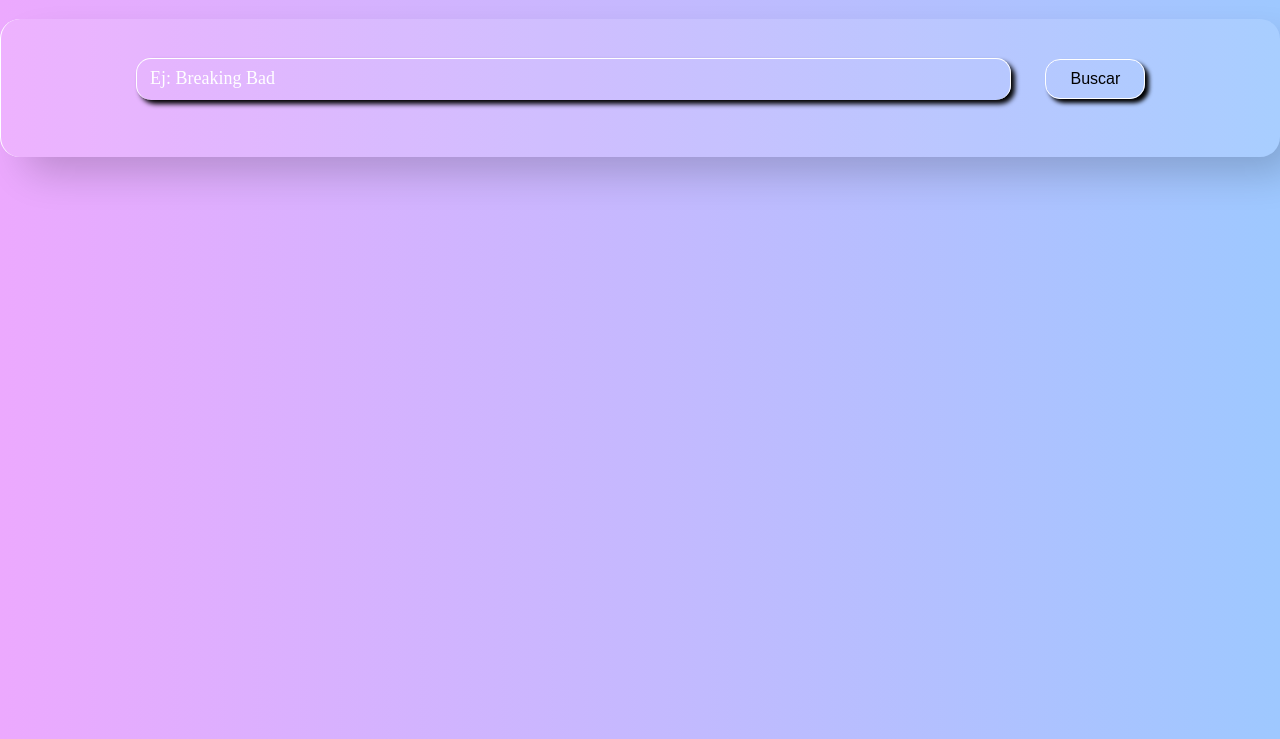
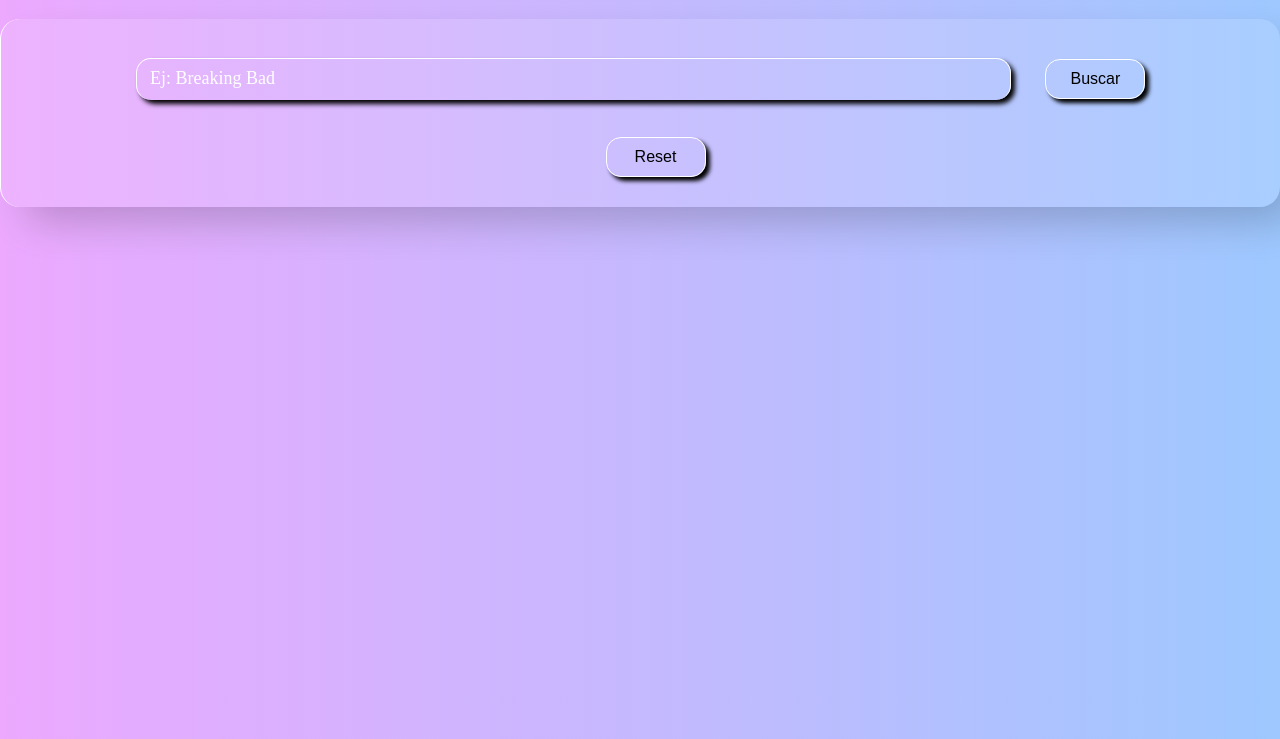
Before and after one commit to Adalab/modulo-2-evaluacion-final-mdanieladla, a website: page src/html/index.html in a window 1280 px wide. Shown: the part 61-800 px from the top of the page. Drawn offline with nearby package versions, Linux system fonts and the light colour scheme; files that its build step writes are made by us from their sources; no server answers; a web font is replaced by a local one.

Commit message:
add btn reset

```diff
--- a/src/html/partials/main.html
+++ b/src/html/partials/main.html
@@ -7,6 +7,11 @@
         placeholder="Ej: Breaking Bad"
       />
       <input type="button" value="Buscar" class="js-btn form__container--btn" />
+      <input
+        type="reset"
+        value="Reset"
+        class="js-btb-delete form__container--btn"
+      />
     </fieldset>
   </form>
   <section class="section__container">
```
